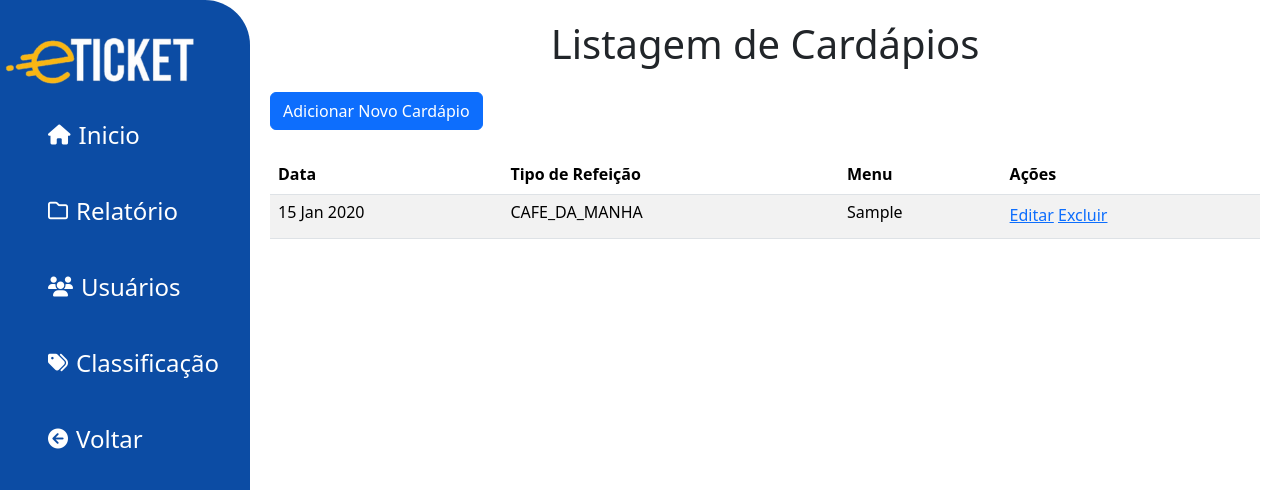
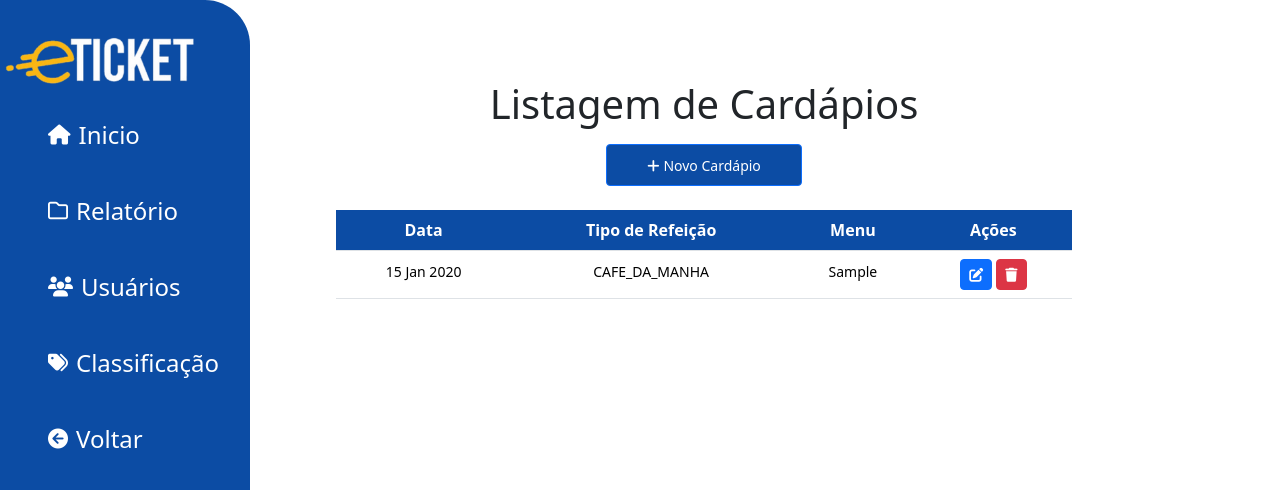
Before and after one commit to Felix-Vidal/E-Ticket, a Django app: page /manage/cardapios/ in a window 1280 px wide. Shown: the top 490 px of the page. Run offline with Django 5.2, Linux system fonts and the light colour scheme; a user stored in the database is signed in; tables that the repository leaves empty hold one stand-in row (values such as "Sample post"); some libraries are stand-ins or nearby versions.

Commit message:
Ajuste de renponsividade e padronização nas paginas

```diff
--- a/ETicketApp/static/ETicketApp/css/managerStyle.css
+++ b/ETicketApp/static/ETicketApp/css/managerStyle.css
@@ -80,6 +80,7 @@ banner{
 #nome-aluno{
     width: 100%
 }
+
 #input-saldo,#input-matricula{
     width: 100%;
 }
@@ -245,6 +246,7 @@ banner{
     justify-content: center;
     align-items: center;
 }
+
 #volta-geral{
     font-size: 20px;
     width: 150px;
@@ -260,10 +262,44 @@ banner{
 .botoes-acoes{
     margin-left: -3em;
 }
+.titulo-tabela-cardapio th{
+background-color: #0C4CA4;
+color: #ffffff;
+}
+#btn-add-cardapio{
+    background-color: #0C4CA4;
+    height: 3em;
+    width: 14em;
+}
+#btn-add-cardapio i{
+    margin-top: 0.7em;
+
+}
+#container-informes-listar{
+    margin-top: 5em;
+    margin-left: 8em;
+
+}
+
 @media (max-width: 450px) {
+    .container-validacao{
+        margin-left: 2em;
+    }
+    #titulo-add-classificacao{
+        font-size: 2em;
+    }
+    #container-informes-listar{
+        margin-left: 5em;
+
+    }
+    .voltar-calssificacao-add{
+        margin-left: -15em;
+    }
+
     .botoes-acoes{
         margin-left: 0.1em;
     }
+
     #top{
         width: 80%;
         margin-left:20% ;
@@ -274,7 +310,7 @@ banner{
     }
 
     #conteudo{
-        margin-left: 5%;
+        margin-left: 15%;
 
 
     }
@@ -311,7 +347,7 @@ banner{
         margin-top: 20px;
     }
     #titulo-compra{
-        margin-left:47%;
+        margin-left:0.6em;
         margin-top: 25%;
     }
     #user-compra-perfil{
@@ -389,6 +425,7 @@ banner{
         border: none
 
     }
+
 
 
 
@@ -650,7 +687,6 @@ textarea {
         margin-left: 90px;
         width: calc(100% - 90px);
     }
-
 }
 /*usuarios*/
 #container-maior{
@@ -870,8 +906,9 @@ div#classificacao-container {
     float: left;
 }
 
-#container-informes-listar {
-    margin: 20px 20px 20px 270px;
+.tabela-cardapio1 {
+    margin-left: 18em;
+
 
 }
 
--- a/ETicketApp/templates/ETicketApp/pages/manager/cardapio.html
+++ b/ETicketApp/templates/ETicketApp/pages/manager/cardapio.html
@@ -5,49 +5,60 @@
 {% include 'ETicketApp/partials/manager/alerta.html' %}
 
 <div id="container-informes-listar">
+    <div class="container my-4">
+        <div class="row justify-content-center">
+            <div class="col-12 col-md-10 col-lg-8 text-center">
+                <h1 class="mb-3" id="title">Listagem de Cardápios</h1>
 
-    <h1 class="text-center mb-4" id="title">Listagem de Cardápios</h1>
+                <a href="{% url 'adicionar_cardapio' %}" id="btn-add-cardapio"
+                   class="btn btn-primary btn-sm mb-4  ">
+                   <i class="fas fa-plus me-1"></i>Novo Cardápio
+                </a>
+            </div>
 
-    <!-- Botão para adicionar um novo cardápio -->
-<a href="{% url 'adicionar_cardapio' %}" id="btn-add-cardapio" class="btn btn-primary mb-4  ">Adicionar Novo Cardápio</a>
+            <div class="col-12 col-md-10 col-lg-8">
+                <div class="table-responsive">
+                    <table class="table table-hover text-center">
 
-<table class="table table-striped">
                         <thead>
-        <tr>
-            <th>Data</th>
-            <th>Tipo de Refeição</th>
-            <th>Menu</th>
-            <th>Ações</th>
+                            <tr class="titulo-tabela-cardapio">
+                                <th scope="col">Data</th>
+                                <th scope="col">Tipo de Refeição</th>
+                                <th scope="col">Menu</th>
+                                <th scope="col">Ações</th>
                             </tr>
                         </thead>
                         <tbody>
                             {% if cardapios %}
                                 {% for cardapio in cardapios %}
                                 <tr>
+                                    <td><small>{{ cardapio.data|date:"d M Y" }}</small></td>
+                                    <td><small>{{ cardapio.get_tipo_refeicao_display }}</small></td>
+                                    <td class="text-break"><small>{{ cardapio.menu }}</small></td>
                                     <td>
-                    <h6>{{ cardapio.data|date:"d M Y" }}</h6>
-                </td>
-                <td>
-                    <h6>{{ cardapio.get_tipo_refeicao_display }}</h6>
-                </td>
-                <td>
-                    <h6>{{ cardapio.menu }}</h6>
-                </td>
-                <td>
-                    <!-- Botões de Editar e Excluir -->
-                    <a href="{% url 'editar_cardapio' cardapio.id %}" >Editar</a>
-                    <a href="{% url 'excluir_cardapio' cardapio.id %}"
-                       onclick="return confirm('Tem certeza que deseja excluir este cardápio?');">Excluir</a>
+                                        <div class="d-flex flex-column flex-md-row justify-content-center gap-1">
+                                            <a href="{% url 'editar_cardapio' cardapio.id %}" class="btn btn-sm btn-primary">
+                                                <i class="fa-solid fa-edit"></i>
+                                            </a>
+                                            <a href="{% url 'excluir_cardapio' cardapio.id %}" class="btn btn-sm btn-danger"
+                                               onclick="return confirm('Tem certeza que deseja excluir este cardápio?');">
+                                               <i class="fa-solid fa-trash"></i>
+                                            </a>
+                                        </div>
                                     </td>
                                 </tr>
                                 {% endfor %}
                             {% else %}
                                 <tr>
-            <td colspan="4">Nenhum cardápio disponível.</td>
+                                    <td colspan="4"><em>Nenhum cardápio disponível.</em></td>
                                 </tr>
                             {% endif %}
                         </tbody>
                     </table>
                 </div>
+            </div>
+        </div>
+    </div>
+</div>
 
 {% endblock %}
--- a/ETicketApp/templates/ETicketApp/pages/manager/classificacao.html
+++ b/ETicketApp/templates/ETicketApp/pages/manager/classificacao.html
@@ -34,10 +34,10 @@
                     <td>{{ classificacao.prioridade }}</td>
                     <td>{{ classificacao.limite_credito }}</td>
                     <td class="d-flex justify-content-center">
-                        <a href="{% url 'classificacao_edit' classificacao.id %}" class="btn btn-success btn-sm mx-1">Editar</a>
+                        <a href="{% url 'classificacao_edit' classificacao.id %}" class="btn btn-sm btn-primary btn-sm mx-1"><i class="fa-solid fa-edit"></i></a>
                         <form action="{% url 'classificacao_delete' classificacao.id %}" method="post" style="display: inline;">
                             {% csrf_token %}
-                            <button type="submit" class="btn btn-danger btn-sm mx-1" onclick="return confirm('Tem certeza que deseja excluir esta classificação?');">Excluir</button>
+                            <button type="submit" class="btn btn-danger btn-sm mx-1" onclick="return confirm('Tem certeza que deseja excluir esta classificação?');"> <i class="fa-solid fa-trash"></i></button>
                         </form>
                     </td>
                 </tr>
--- a/ETicketApp/templates/ETicketApp/pages/manager/classificacao_form.html
+++ b/ETicketApp/templates/ETicketApp/pages/manager/classificacao_form.html
@@ -6,7 +6,7 @@
 
 <div class="container">
     <div class="container-classificacao ">
-        <h1>{% if form.instance.pk %}Editar{% else %}Adicionar{% endif %} Classificação</h1>
+        <h1 id="titulo-add-classificacao">{% if form.instance.pk %}Editar{% else %}Adicionar{% endif %} Classificação</h1>
 
         <form method="post" id="form-classificacao">
             {% csrf_token %}
@@ -53,7 +53,7 @@
                 {% endif %}
             </div>
 
-            <div class="d-flex justify-content-between mt-4 div-f">
+            <div class="d-flex justify-content-between mt-4 div-f acoes-classificacao">
                 <a href="{% url 'classificacao' %}" class="btn btn-secondary btn-classificacao-voltar">Voltar</a>
                 <button type="submit" class="btn btn-success btn-classificacao-salvar">Salvar</button>
             </div>
--- a/ETicketApp/templates/ETicketApp/pages/manager/usuarioCompra.html
+++ b/ETicketApp/templates/ETicketApp/pages/manager/usuarioCompra.html
@@ -60,7 +60,7 @@
                             </a>
                         </div>
 
-                        <div  class="col-12 col-md-3 d-flex flex-column align-items-md-end">
+                        <div  class="col-6 col-md-3 d-flex flex-column align-items-md-end">
                             <button type="submit" class="btn btn-success btn-sm w-100">
                                 <i class="fa-solid fa-check"></i> Confirmar
                             </button>
--- a/ETicketApp/templates/ETicketApp/pages/manager/validar.html
+++ b/ETicketApp/templates/ETicketApp/pages/manager/validar.html
@@ -4,9 +4,9 @@
 {% include 'ETicketApp/partials/manager/sideBar.html' %}
 {% include 'ETicketApp/partials/manager/alerta.html' %}
 
-<div class="container-fluid d-flex justify-content-center align-items-start mt-5">
+<div class="container-fluid d-flex justify-content-center align-items-start mt-5 container-validacao">
     <div class="col-6 col-md-6 col-lg-6 mx-auto" style="margin-left: 5%; margin-top: 5%;">
-        <h1 class="text-center mb-4">Validar QRCode:</h1>
+        <h1 class="text-center mb-4 ">Validar QRCode:</h1>
 
         <!-- Elemento onde a câmera vai exibir a imagem -->
         <div id="reader" style="width: 100%; max-width: 350px; margin: 0 auto;"></div>
@@ -22,7 +22,7 @@
 
             <!-- Botões -->
             <div class="d-flex justify-content-center mb-2">
-                <a href="{% url 'manage' %}" class="btn btn-secondary" style="font-size: 20px; width: 120px; margin-right: 8%;">Voltar</a>
+                <a href="{% url 'manage' %}" class="btn btn-secondary " style="font-size: 20px; width: 120px; margin-right: 8%;" > <i class="fa-solid fa-arrow-left"></i> Voltar</a>
                 <button id="btn-avancar" type="submit" class="btn btn-primary" style="font-size: 20px; background-color: #0E4DA4; width: 120px;">Avançar</button>
             </div>
         </form>
--- a/ETicketApp/templates/ETicketApp/pages/manager/vender.html
+++ b/ETicketApp/templates/ETicketApp/pages/manager/vender.html
@@ -25,12 +25,12 @@
 
                 <form id="codigo-form" method="POST" action="{% url 'usuarioCompra' %}">
                     {% csrf_token %}
-                    <div  id="teste" class="col-12 col-md-5"  style=" margin-top: 15%;">
+                    <div  id="teste" class="col-12 col-md-12"  style=" margin-top: 15%;">
                         <label for="matricula" class="form-label">Pesquisar Usuario:</label>
-                        <input id="matricula" name="matricula" style="border: 2px solid #007bff; width: 240%;" type="number" class="form-control" placeholder="Digite o código">
+                        <input id="matricula" name="matricula" style="border: 2px solid #007bff" type="number" class="form-control" placeholder="Digite o código">
                     </div>
 
-                        <div id="botoes" class="d-flex flex-column flex-md-row justify-content-between col-12" style="margin-top: 15px; display: flex; flex-direction: column; justify-content: center; align-items: center;" >
+                        <div id="botoes" class="d-flex flex-column flex-md-row justify-content-between col-12" >
                             <div>
                                 <a href="{% url 'manage' %}" class="btn btn-secondary mb-2 mb-md-0" style="font-size: 20px; width: 150px;">
                                     <i class="fa-solid fa-arrow-left"></i> Voltar
```
Also changed, not shown: ETicketApp/templates/ETicketApp/pages/manager/usuarios.html (+6 -6 lines). Lines whose indentation alone changed are shown as unchanged.
